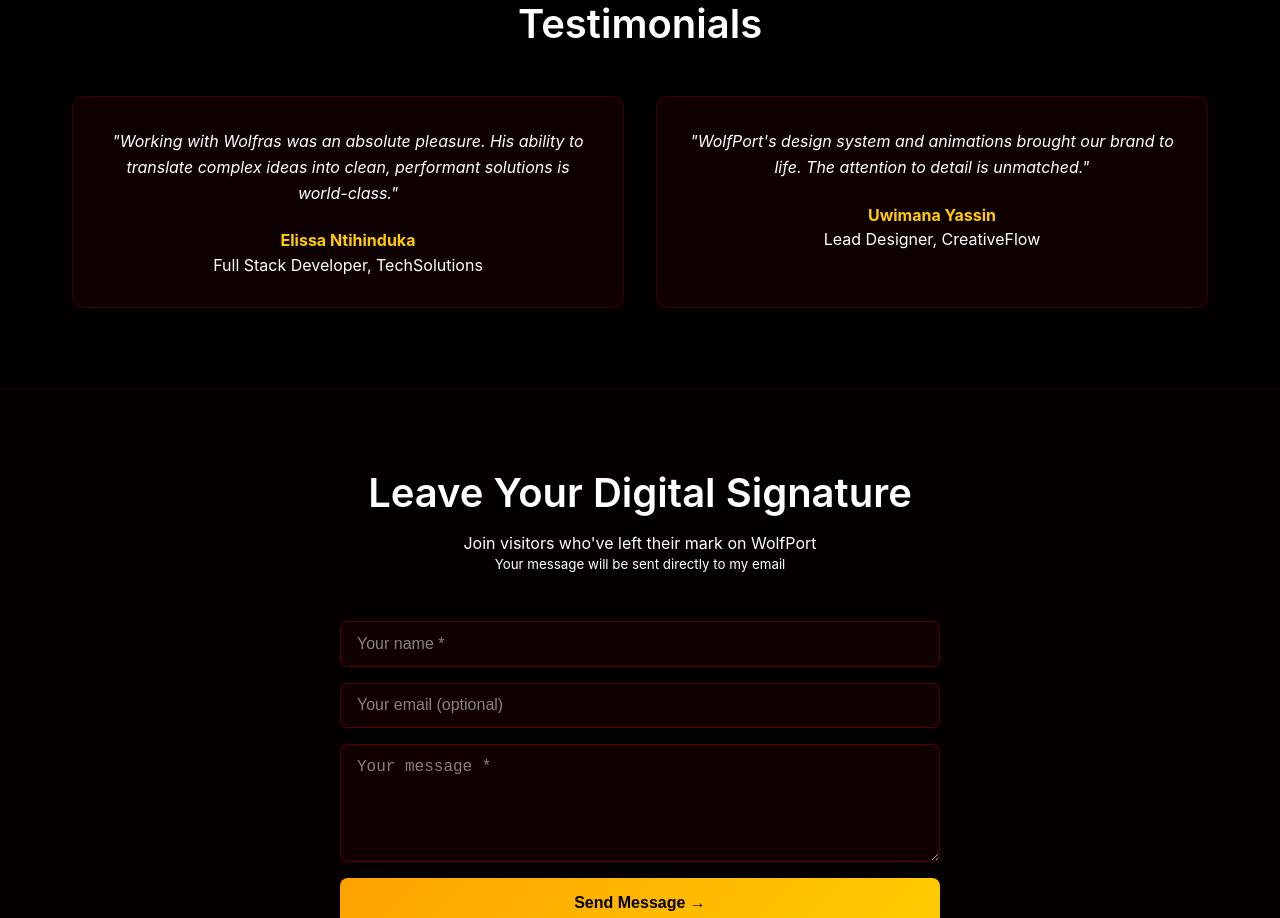
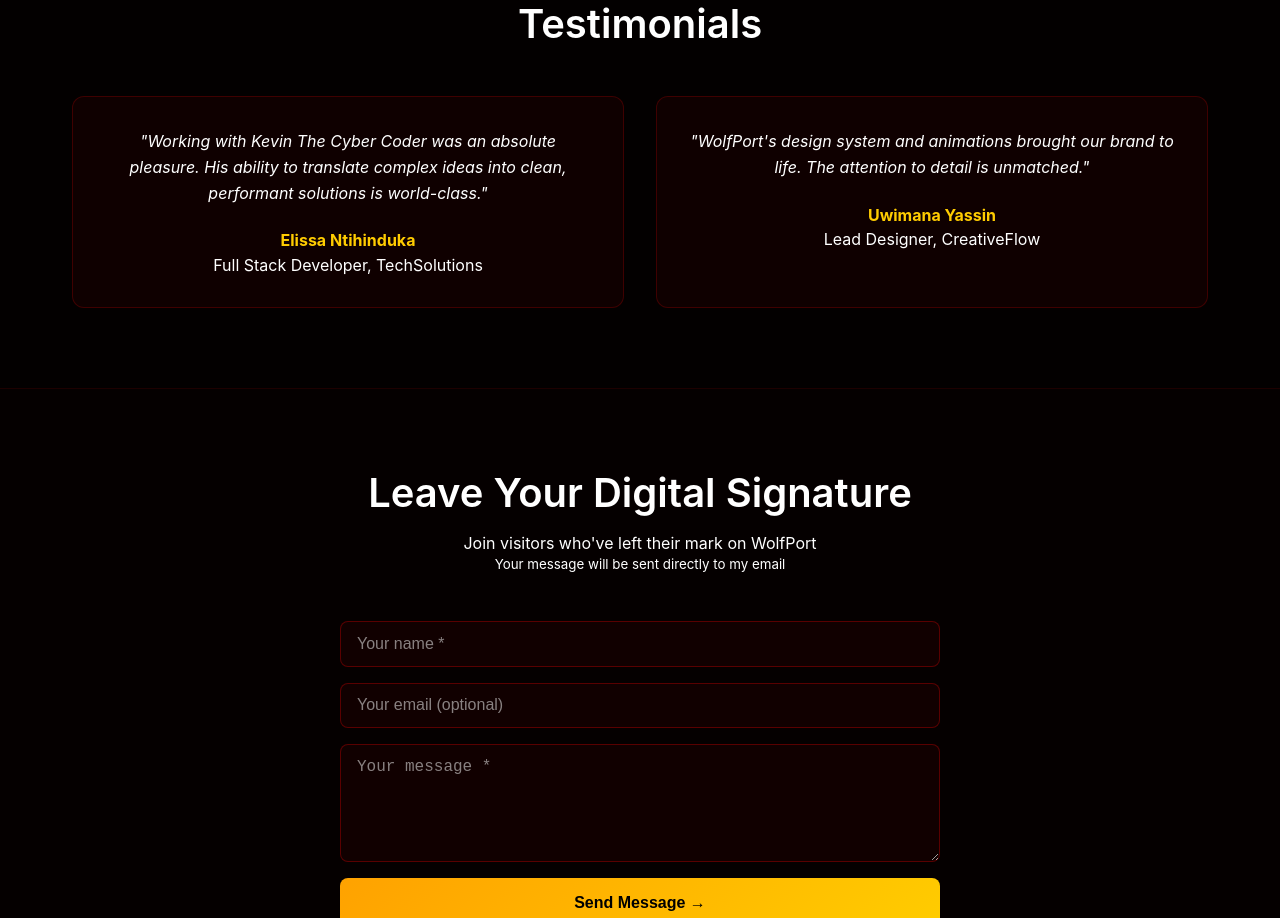
Before and after one commit to wolfras/wolfport, a React (Vite) app in the folder front-end/: page / in a window 1280 px wide. Shown: the part 3460-4378 px from the top of the page. Built offline with nearby package versions, Linux system fonts and the light colour scheme.

Commit message:
feat: update testimonial to reference Kevin The Cyber Coder

```diff
--- a/front-end/src/pages/TestimonialsPage.jsx
+++ b/front-end/src/pages/TestimonialsPage.jsx
@@ -7,7 +7,7 @@ const TestimonialsPage = () => {
       id: 1,
       name: 'Elissa Ntihinduka',
       role: 'Full Stack Developer, TechSolutions',
-      text: 'Working with Wolfras was an absolute pleasure. His ability to translate complex ideas into clean, performant solutions is world-class.'
+      text: 'Working with Kevin The Cyber Coder was an absolute pleasure. His ability to translate complex ideas into clean, performant solutions is world-class.'
     },
     {
       id: 2,
```
